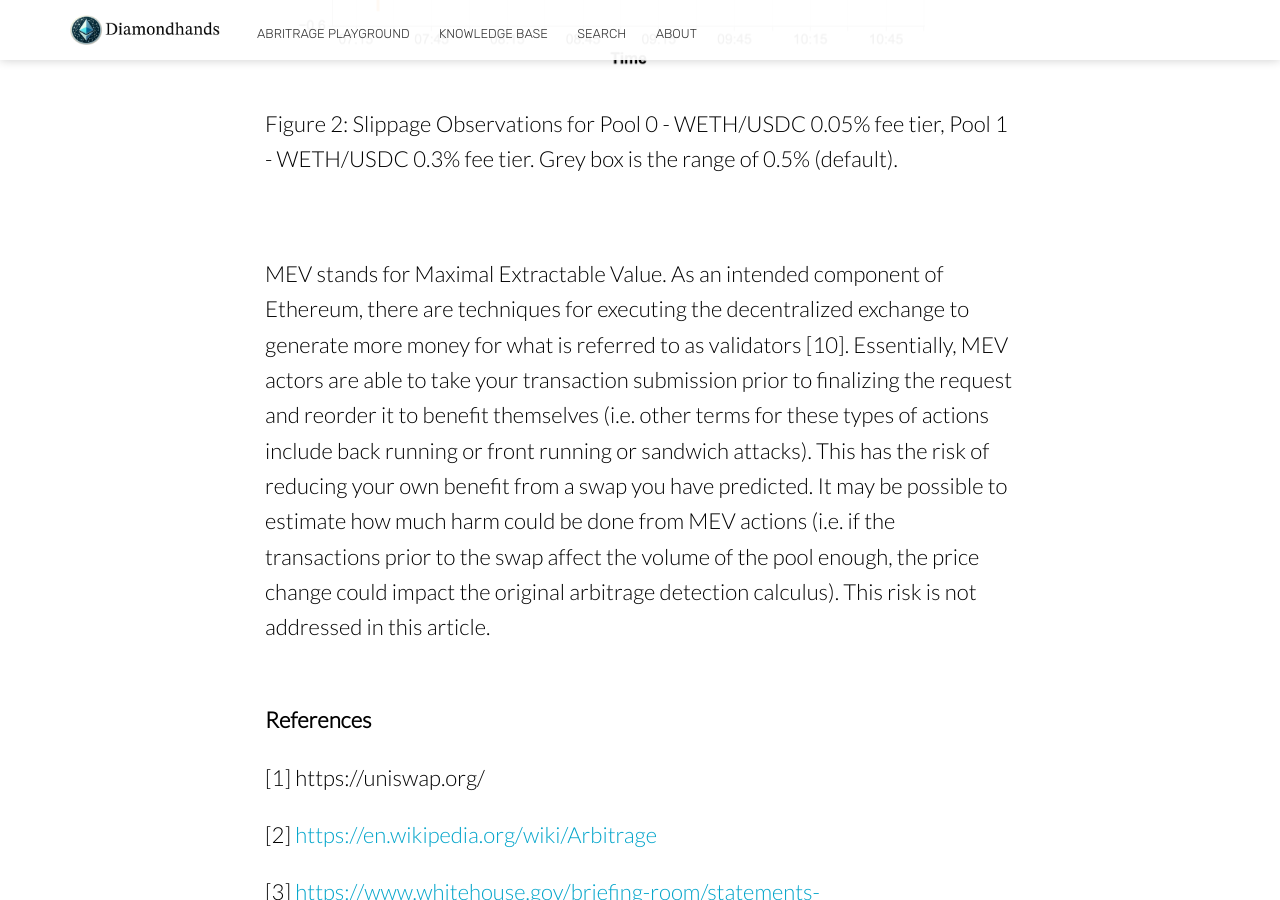
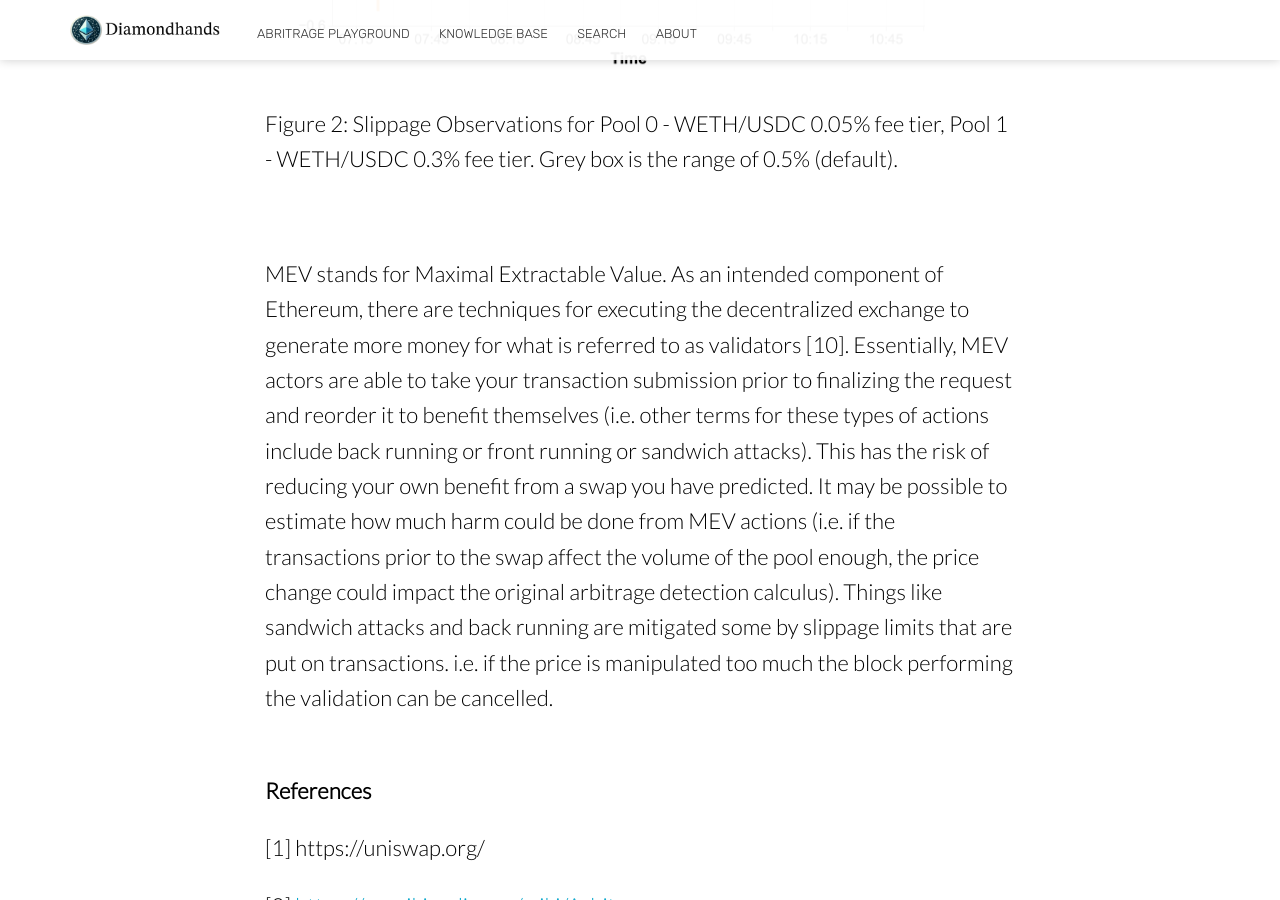
Before and after one commit to scaperothian/diamondhands-demo, a Jekyll site: the page built from _posts/2024-05-09-a-basic-theoretical-arbitrage-approach.md, in a window 1280 px wide and 900 px high, scrolled down 7460 px. Built offline with Jekyll 4.4.1, drawn with Linux system fonts in a browser that asks for light colours; nearby versions of some CDN libraries.

Commit message:
Updated 1 file via CloudCannon.

```diff
--- a/_posts/2024-05-09-a-basic-theoretical-arbitrage-approach.md
+++ b/_posts/2024-05-09-a-basic-theoretical-arbitrage-approach.md
@@ -149,7 +149,7 @@ Figure 2: Slippage Observations for Pool 0 - WETH/USDC 0.05% fee tier, Pool 1 -
 
 &nbsp;
 
-MEV stands for Maximal Extractable Value. As an intended component of Ethereum, there are techniques for executing the decentralized exchange to generate more money for what is referred to as validators \[10\]. Essentially, MEV actors are able to take your transaction submission prior to finalizing the request and reorder it to benefit themselves (i.e. other terms for these types of actions include back running or front running or sandwich attacks). This has the risk of reducing your own benefit from a swap you have predicted. It may be possible to estimate how much harm could be done from MEV actions (i.e. if the transactions prior to the swap affect the volume of the pool enough, the price change could impact the original arbitrage detection calculus). This risk is not addressed in this article.
+MEV stands for Maximal Extractable Value. As an intended component of Ethereum, there are techniques for executing the decentralized exchange to generate more money for what is referred to as validators \[10\]. Essentially, MEV actors are able to take your transaction submission prior to finalizing the request and reorder it to benefit themselves (i.e. other terms for these types of actions include back running or front running or sandwich attacks). This has the risk of reducing your own benefit from a swap you have predicted. It may be possible to estimate how much harm could be done from MEV actions (i.e. if the transactions prior to the swap affect the volume of the pool enough, the price change could impact the original arbitrage detection calculus). Things like sandwich attacks and back running are mitigated some by slippage limits that are put on transactions.  i.e. if the price is manipulated too much the block performing the validation can be cancelled.
 
 **<br>References**<br>
 
```
